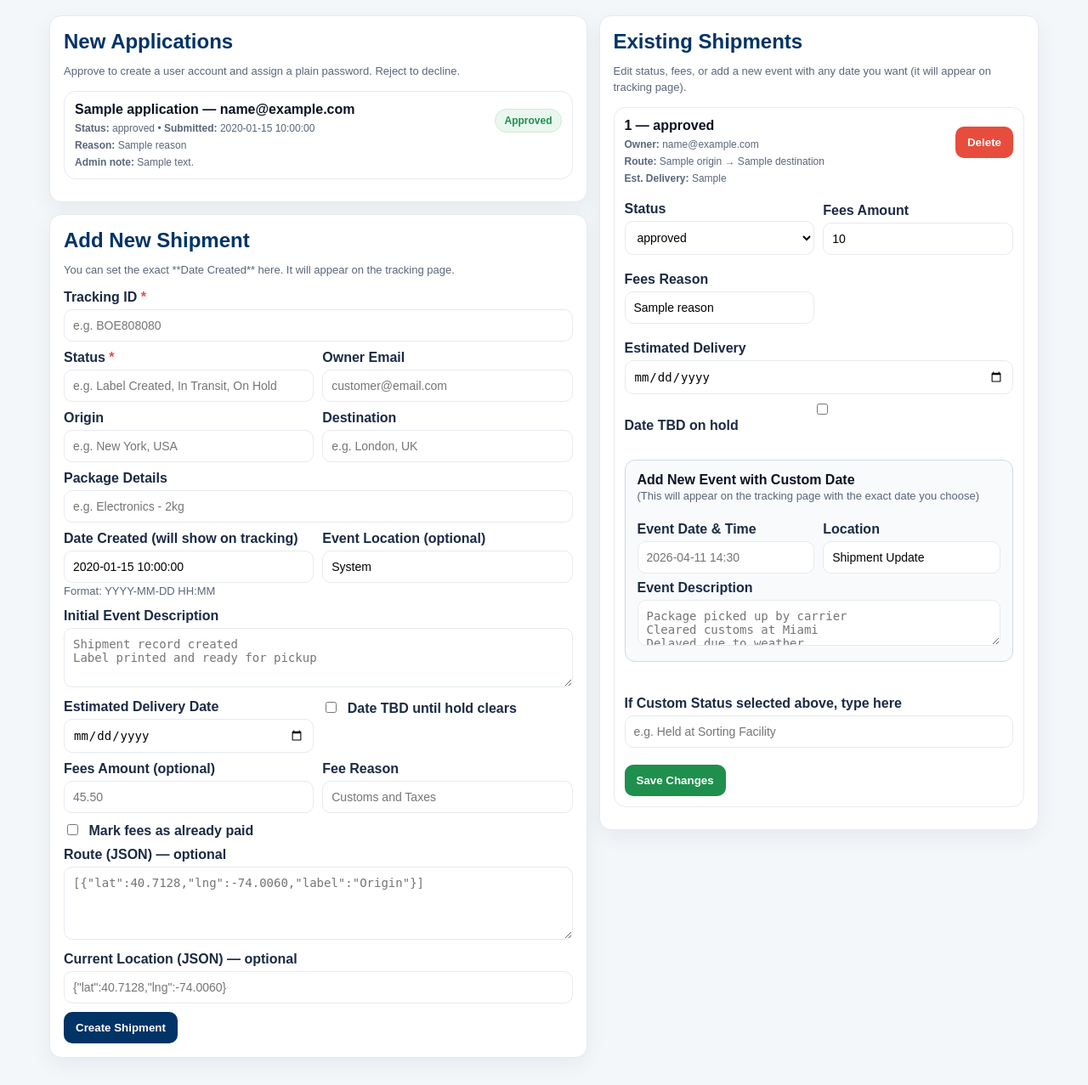
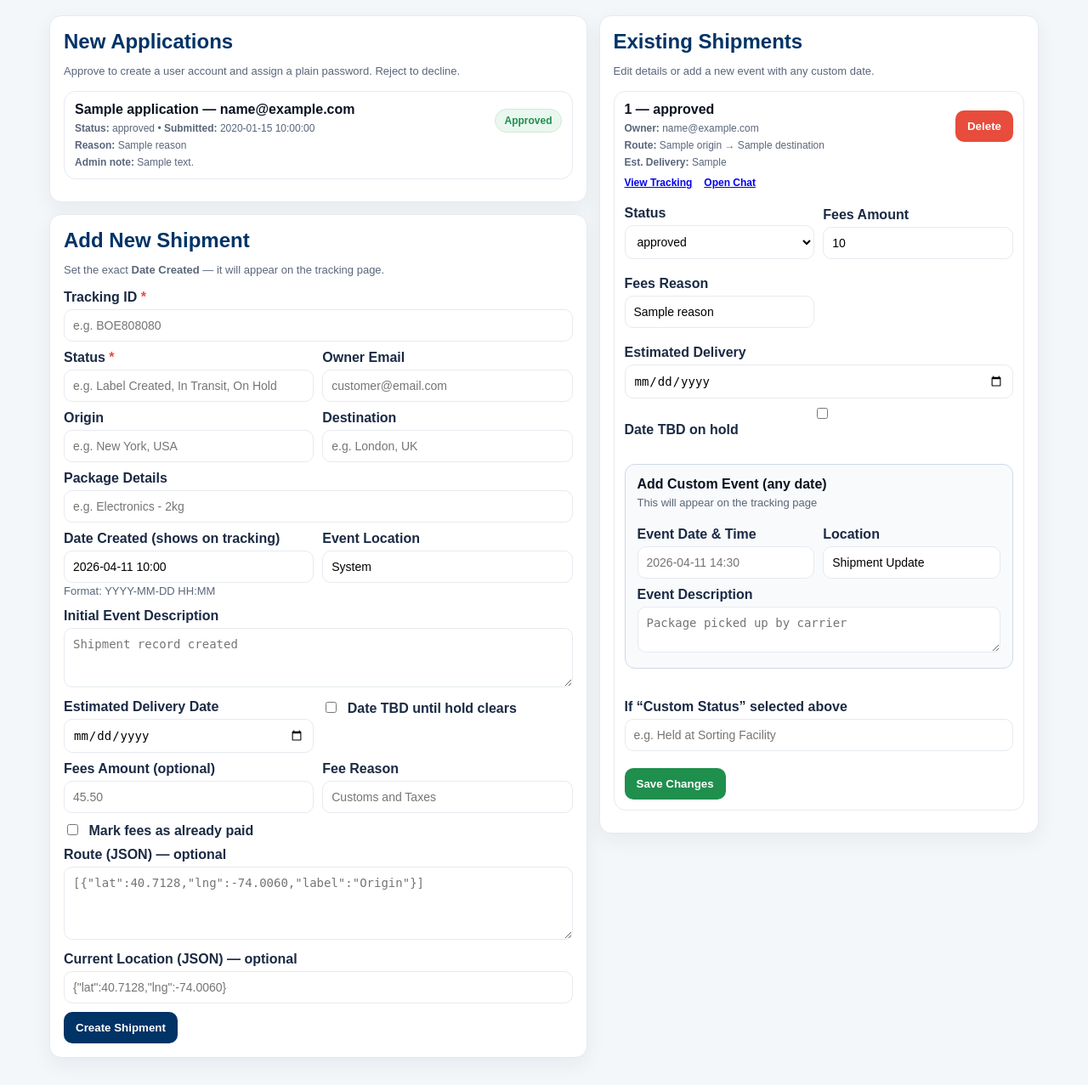
Before and after one commit to derrbdreblove-dot/glopacshipping, a Flask app: template templates/admin.html in a window 1280 px wide. Shown: the part 109-1386 px from the top of the page at 85% size. Run offline with Flask 3, Linux system fonts and the light colour scheme; the template is opened without the code that fills it: most values are stand-ins (such as "Sample title", 1, 10 or a date in 2020); parts of the project's set-up code (start-up, migrations or seed data) failed here and were passed over.

Commit message:
Update admin.html

```diff
--- a/templates/admin.html
+++ b/templates/admin.html
@@ -139,12 +139,13 @@
       border: 1px solid #d0d9e6;
       border-radius: 12px;
       padding: 14px;
-      margin: 16px 0 20px 0;
+      margin: 16px 0;
     }
 
     @media (max-width: 980px){
       .grid{grid-template-columns:1fr;}
       .inline-form{grid-template-columns:1fr;}
+      .two{grid-template-columns:1fr;}
     }
   </style>
 </head>
@@ -179,7 +180,7 @@
       <!-- LEFT SIDE -->
       <div>
 
-        <!-- Applications (unchanged) -->
+        <!-- Applications -->
         <div class="card">
           <h2>New Applications</h2>
           <p class="muted">Approve to create a user account and assign a plain password. Reject to decline.</p>
@@ -232,10 +233,10 @@
           {% endif %}
         </div>
 
-        <!-- ====================== ADD / UPDATE SHIPMENT ====================== -->
+        <!-- Add New Shipment -->
         <div class="card">
           <h2>Add New Shipment</h2>
-          <p class="muted">You can set the exact **Date Created** here. It will appear on the tracking page.</p>
+          <p class="muted">Set the exact <strong>Date Created</strong> — it will appear on the tracking page.</p>
 
           <form action="/admin" method="post">
             <input type="hidden" name="form_type" value="shipment">
@@ -268,24 +269,23 @@
             <label>Package Details</label>
             <input type="text" name="package_details" placeholder="e.g. Electronics - 2kg">
 
-            <!-- Date Created - Main feature you requested -->
+            <!-- Date Created -->
             <div class="two">
               <div>
-                <label>Date Created (will show on tracking)</label>
+                <label>Date Created (shows on tracking)</label>
                 <input type="text" name="custom_event_date"
-                       value="{{ now_str() if now_str is defined else '2026-04-11 10:00' }}"
-                       placeholder="2026-04-11 10:00" required>
+                       placeholder="2026-04-11 10:00"
+                       value="2026-04-11 10:00">
                 <small class="muted">Format: YYYY-MM-DD HH:MM</small>
               </div>
               <div>
-                <label>Event Location (optional)</label>
-                <input type="text" name="custom_event_location" value="System" placeholder="e.g. System, Origin Facility">
+                <label>Event Location</label>
+                <input type="text" name="custom_event_location" value="System">
               </div>
             </div>
 
             <label>Initial Event Description</label>
-            <textarea name="custom_event_description" rows="3" required
-              placeholder="Shipment record created&#10;Label printed and ready for pickup"></textarea>
+            <textarea name="custom_event_description" rows="3" placeholder="Shipment record created"></textarea>
 
             <!-- Other fields -->
             <div class="two">
@@ -332,7 +332,7 @@
       <div>
         <div class="card">
           <h2>Existing Shipments</h2>
-          <p class="muted">Edit status, fees, or add a new event with any date you want (it will appear on tracking page).</p>
+          <p class="muted">Edit details or add a new event with any custom date.</p>
 
           {% if shipments %}
             <ul class="list">
@@ -348,7 +348,14 @@
                       {% if ship.estimated_delivery %}
                         <div class="small"><b>Est. Delivery:</b> {{ ship.estimated_delivery }}</div>
                       {% endif %}
+
+                      <!-- Restored links -->
+                      <div class="small" style="margin-top:10px; display:flex; gap:14px; flex-wrap:wrap;">
+                        <a href="/track?tracking_id={{ ship.tracking_id }}" style="font-weight:900;">View Tracking</a>
+                        <a href="/admin/chat/{{ ship.tracking_id }}" style="font-weight:900;">Open Chat</a>
+                      </div>
                     </div>
+
                     <form action="/delete/{{ ship.tracking_id }}" method="post">
                       <button type="submit" class="btn btn-danger">Delete</button>
                     </form>
@@ -361,10 +368,12 @@
                       <div>
                         <label>Status</label>
                         <select name="status">
-                          <option value="{{ ship.status }}">{{ ship.status }}</option>
+                          <option value="{{ ship.status }}">{{ ship.status or 'Choose…' }}</option>
                           <option value="Label Created">Label Created</option>
                           <option value="Picked Up">Picked Up</option>
                           <option value="In Transit">In Transit</option>
+                          <option value="Arrived at Destination Country">Arrived at Destination Country</option>
+                          <option value="Clearance Update">Clearance Update</option>
                           <option value="Out for Delivery">Out for Delivery</option>
                           <option value="Delivered">Delivered</option>
                           <option value="On Hold">On Hold</option>
@@ -376,13 +385,13 @@
                       <div>
                         <label>Fees Amount</label>
                         <input type="number" step="0.01" name="fees_amount"
-                               value="{{ ship.fees.amount if ship.fees else '' }}">
+                               value="{{ ship.fees.amount if ship.fees and ship.fees.amount is not none else '' }}">
                       </div>
 
                       <div>
                         <label>Fees Reason</label>
                         <input type="text" name="fees_reason"
-                               value="{{ ship.fees.reason if ship.fees else '' }}">
+                               value="{{ ship.fees.reason if ship.fees and ship.fees.reason else '' }}">
                       </div>
 
                       <div class="full">
@@ -395,12 +404,12 @@
                         </label>
                       </div>
 
-                      <!-- New: Add Custom Dated Event while editing -->
+                      <!-- Add Custom Dated Event while editing -->
                       <div class="full custom-event-box">
-                        <strong>Add New Event with Custom Date</strong><br>
-                        <small class="muted">(This will appear on the tracking page with the exact date you choose)</small>
+                        <strong>Add Custom Event (any date)</strong>
+                        <small class="muted" style="display:block;margin:4px 0 8px;">This will appear on the tracking page</small>
 
-                        <div class="two" style="margin-top:10px;">
+                        <div class="two">
                           <div>
                             <label>Event Date & Time</label>
                             <input type="text" name="custom_event_date" placeholder="2026-04-11 14:30">
@@ -411,13 +420,13 @@
                           </div>
                         </div>
 
-                        <label style="margin-top:8px;">Event Description</label>
+                        <label>Event Description</label>
                         <textarea name="custom_event_description" rows="2"
-                          placeholder="Package picked up by carrier&#10;Cleared customs at Miami&#10;Delayed due to weather"></textarea>
+                          placeholder="Package picked up by carrier"></textarea>
                       </div>
 
                       <div class="full">
-                        <label>If Custom Status selected above, type here</label>
+                        <label>If “Custom Status” selected above</label>
                         <input type="text" name="custom_status" placeholder="e.g. Held at Sorting Facility">
                       </div>
 
@@ -428,9 +437,9 @@
                     </div>
                   </form>
 
-                  {% if ship.fees and ship.fees.payment_submitted and not ship.fees.get('paid') %}
+                  {% if ship.fees and ship.fees.payment_submitted and not ship.fees.paid %}
                     <form action="/verify_payment/{{ ship.tracking_id }}" method="post" style="margin-top:8px;">
-                      <button type="submit" class="btn btn-warn">Verify & Release Payment</button>
+                      <button type="submit" class="btn btn-warn">Verify & Release</button>
                     </form>
                   {% endif %}
 
```
